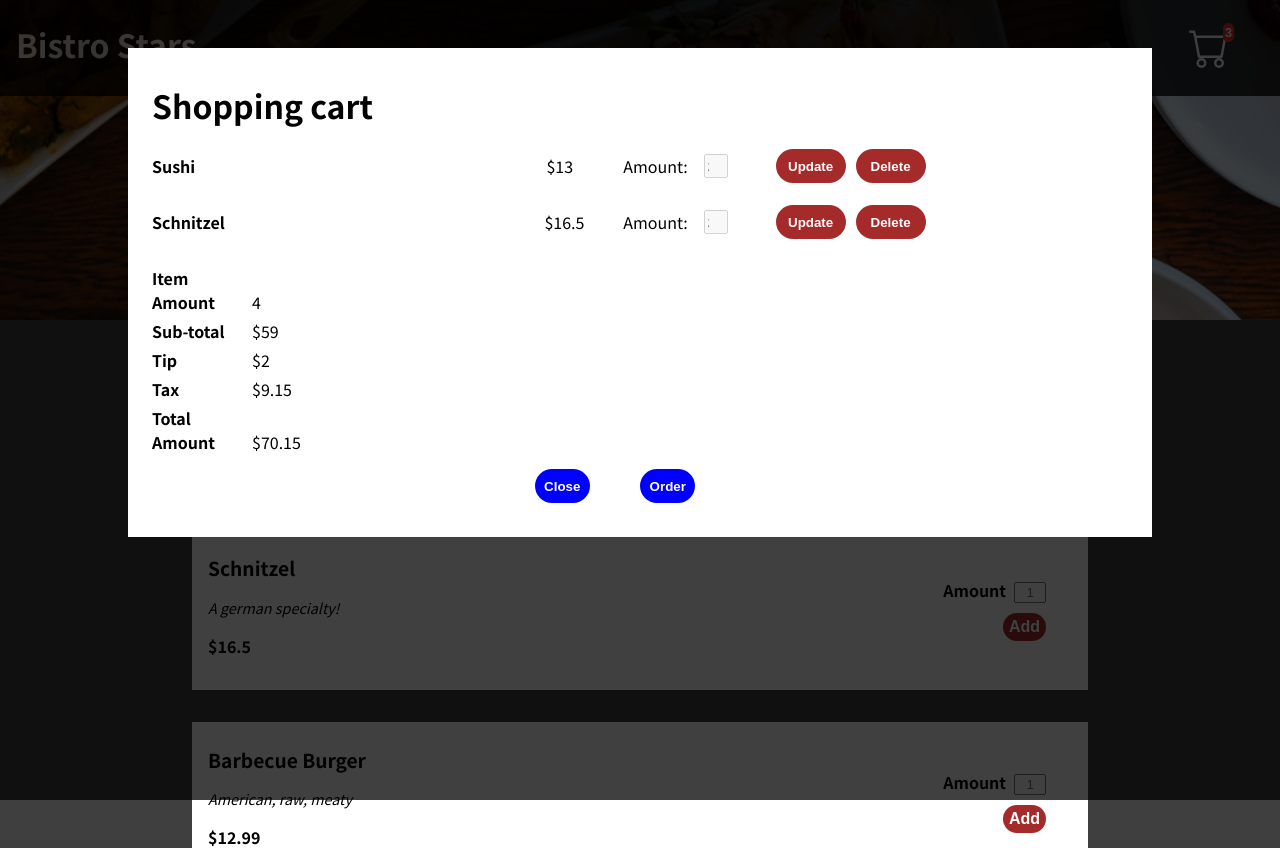
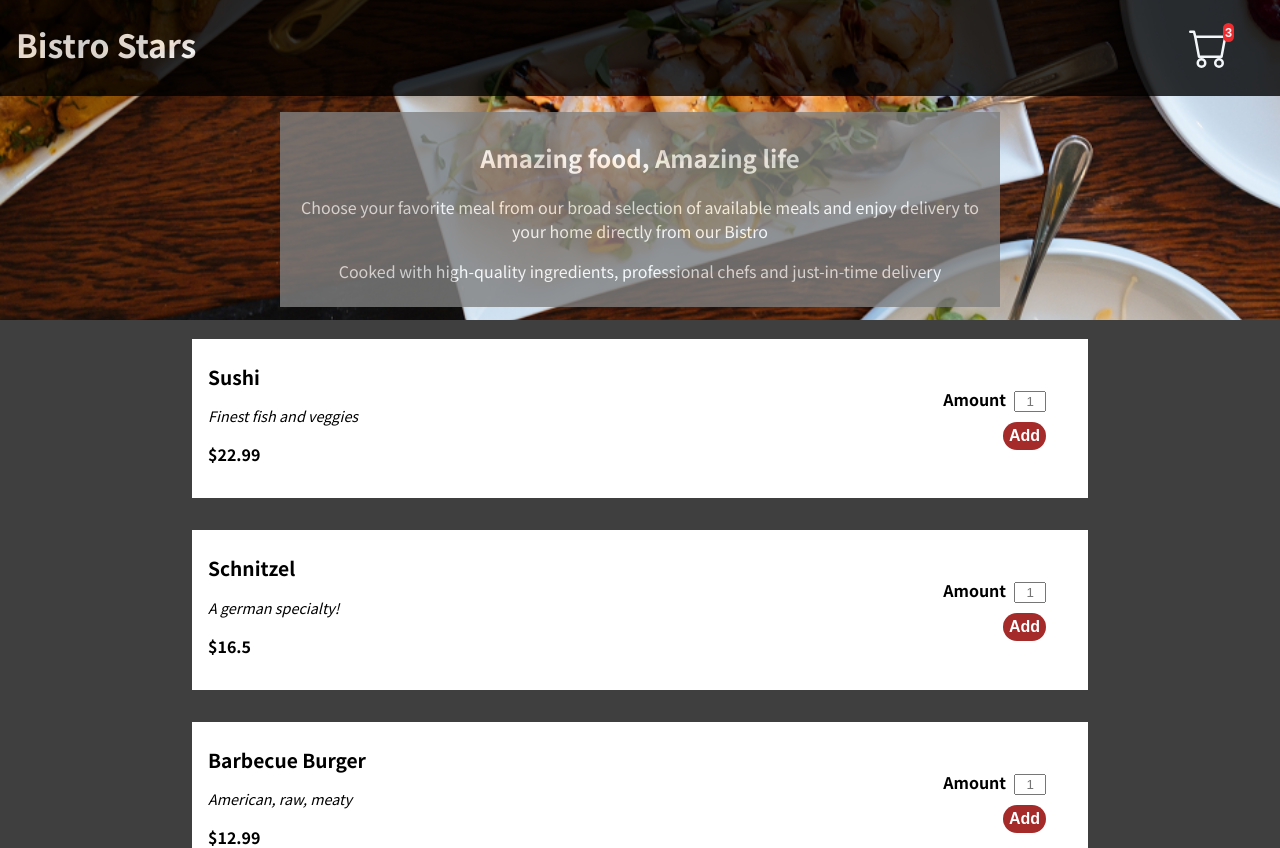
Before and after one commit to jinjialij/BistroStars, a React (Create React App) app: page / in a window 1280 px wide. Shown: the top 848 px of the page. Built offline with nearby package versions, Linux system fonts and the light colour scheme.

Commit message:
enable cart to be closed and update buttons css styles

```diff
--- a/src/App.js
+++ b/src/App.js
@@ -1,12 +1,22 @@
 import Header from "./components/Layout/Header";
 import Meals from "./components/Meals/Meals";
 import Cart from "./components/Cart/Cart";
+import { useState } from "react";
 
 function App() {
+  const [cartIsShown, setCartIsShown] = useState(false);
+
+  const showCartHandler = () => {
+    setCartIsShown(true);
+  };
+
+  const hideCartHandler = () => {
+    setCartIsShown(false);
+  };
   return (
     <>
-      <Cart />
-      <Header />
+      {cartIsShown && <Cart onHideCart={hideCartHandler} />}
+      <Header onShowCart={showCartHandler} />
       <main>
         <Meals />
       </main>
--- a/src/components/Cart/Cart.js
+++ b/src/components/Cart/Cart.js
@@ -1,7 +1,7 @@
 import classes from "./Cart.module.css";
 import Modal from "../UI/Modal/Modal";
 import Orderlist from "../UI/Orderlist/Orderlist";
-const Cart = () => {
+const Cart = (props) => {
   const items = [
     { id: "m1", name: "Sushi", amount: 2, price: 13 },
     { id: "m2", name: "Schnitzel", amount: 2, price: 16.5 },
@@ -44,8 +44,10 @@ const Cart = () => {
         </div>
       </div>
       <div className={classes.actions}>
-        <button>Close</button>
-        <button>Order</button>
+        <button type="button" onClick={props.onHideCart}>
+          Close
+        </button>
+        <button type="button">Order</button>
       </div>
     </Modal>
   );
--- a/src/components/Cart/Cart.module.css
+++ b/src/components/Cart/Cart.module.css
@@ -20,12 +20,21 @@
 }
 
 .actions button {
-  border: none;
-  background-color: blue;
+  border-color: #5a1a01;
+  color: #5a1a01;
+  background-color: white;
   font-weight: bold;
-  color: white;
-  padding: 0.6rem;
-  border-radius: 20px;
+  font-size: 0.8rem;
+  padding: 0.7rem;
+  border-radius: 30px;
   margin: 10px 0;
   margin-right: 50px;
 }
+
+.actions button:hover,
+.actions button:active {
+  font-size: 1.2rem;
+  background-color: #5a1a01;
+  border: none;
+  color: white;
+}
--- a/src/components/Layout/HeadCartBtn.js
+++ b/src/components/Layout/HeadCartBtn.js
@@ -3,7 +3,10 @@ import CartIcon from "../Cart/CartIcon";
 
 const HeadCartBtn = (props) => {
   return (
-    <button className={`${classes.btn} ${props.cartBtn}`}>
+    <button
+      className={`${classes.btn} ${props.cartBtn}`}
+      onClick={props.onShowCart}
+    >
       <span className={classes.icon}>
         <CartIcon />
         <span className={classes.badge}>3</span>
--- a/src/components/Layout/Header.js
+++ b/src/components/Layout/Header.js
@@ -13,7 +13,7 @@ const Header = (props) => {
     <>
       <header className={classes.toolbar}>
         <h1>Bistro Stars</h1>
-        <HeadCartBtn cartBtn={classes.cartBtn} />
+        <HeadCartBtn cartBtn={classes.cartBtn} onShowCart={props.onShowCart} />
       </header>
       <div className={classes.bgimg}>
         <img src={mealsImg} alt="A table full of amazing food" />
--- a/src/components/UI/Orderlist/Orderlist.js
+++ b/src/components/UI/Orderlist/Orderlist.js
@@ -1,6 +1,14 @@
 import classes from "./Orderlist.module.css";
+import { useState } from "react";
 
 const Orderlist = (props) => {
+  const [isUpdate, setIsUpdate] = useState(false);
+  const updateHandler = () => {
+    setIsUpdate(true);
+  };
+  const saveHandler = () => {
+    setIsUpdate(false);
+  };
   return (
     <div className={classes.list}>
       <div className={classes.name}>
@@ -13,14 +21,33 @@ const Orderlist = (props) => {
         <input
           className={classes.amount}
           type="number"
-          name="amount"
+          name={props.label.toLowerCase().toString()}
           value={props.amount}
-          disabled="true"
+          disabled={!isUpdate}
         />
       </div>
       <div className={classes.btngroup}>
-        <button>Update</button>
-        <button>Delete</button>
+        {!isUpdate && (
+          <button
+            type="button"
+            name="update"
+            id="update"
+            onClick={updateHandler}
+          >
+            Update
+          </button>
+        )}
+
+        {isUpdate && (
+          <button type="button" name="save" id="save" onClick={saveHandler}>
+            Save
+          </button>
+        )}
+        {isUpdate && (
+          <button type="button" name="delete" id="delete">
+            Delete
+          </button>
+        )}
       </div>
     </div>
   );
--- a/src/components/UI/Orderlist/Orderlist.module.css
+++ b/src/components/UI/Orderlist/Orderlist.module.css
@@ -34,6 +34,7 @@
 .inputgroup {
   margin: 0 1rem;
   display: flex;
+  min-width: 65px;
 }
 
 .inputgroup label {
@@ -42,6 +43,7 @@
 
 .inputgroup input {
   margin-right: 1rem;
+  min-width: 35px;
 }
 
 .btngroup {
@@ -59,6 +61,12 @@
   border-radius: 20px;
   margin: 5px 0;
   margin-right: 10px;
+}
+
+.btngroup button:hover,
+.btngroup button:active {
+  background-color: #5a1a01;
+  font-size: 1rem;
 }
 
 @media screen and (max-width: 500px) {
```
